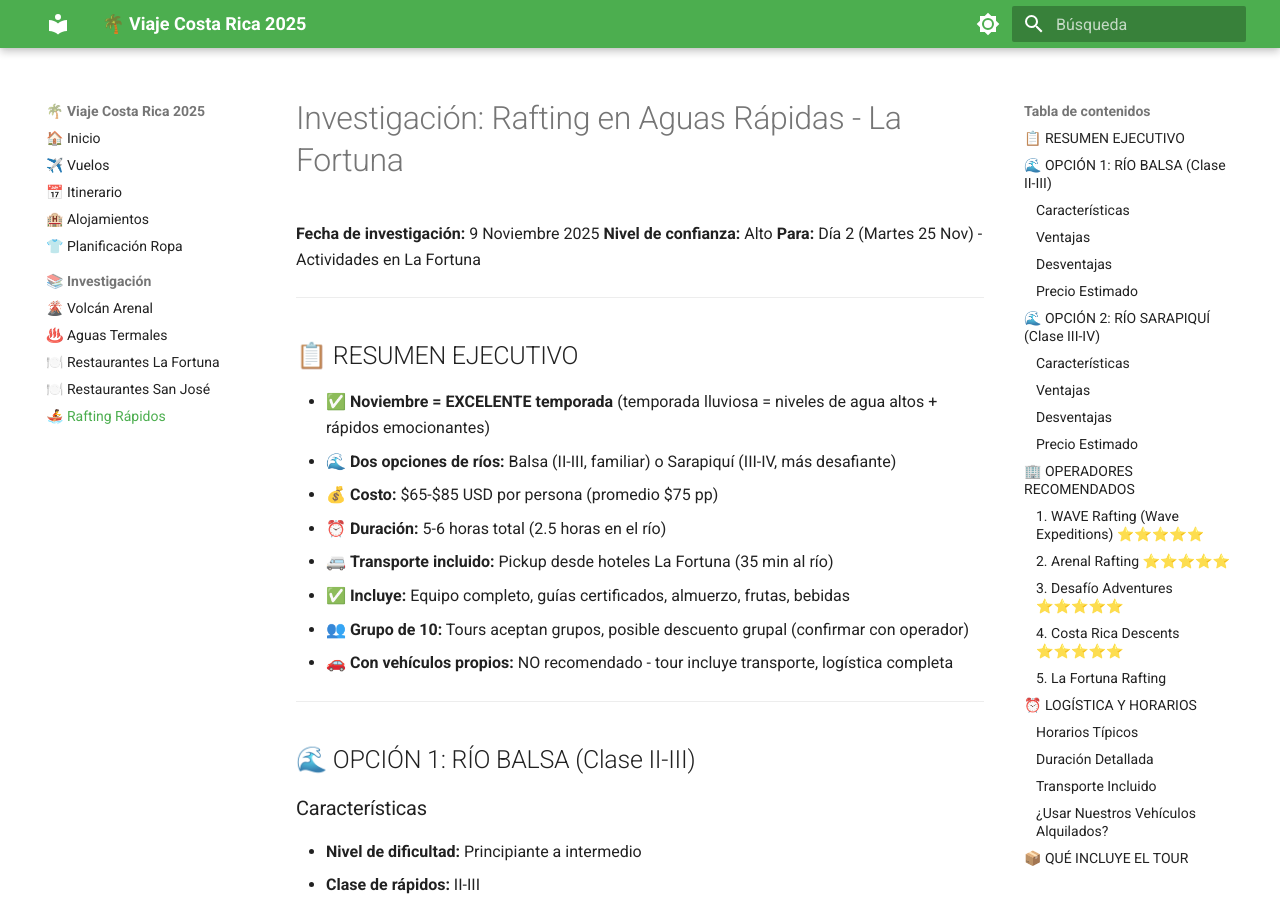
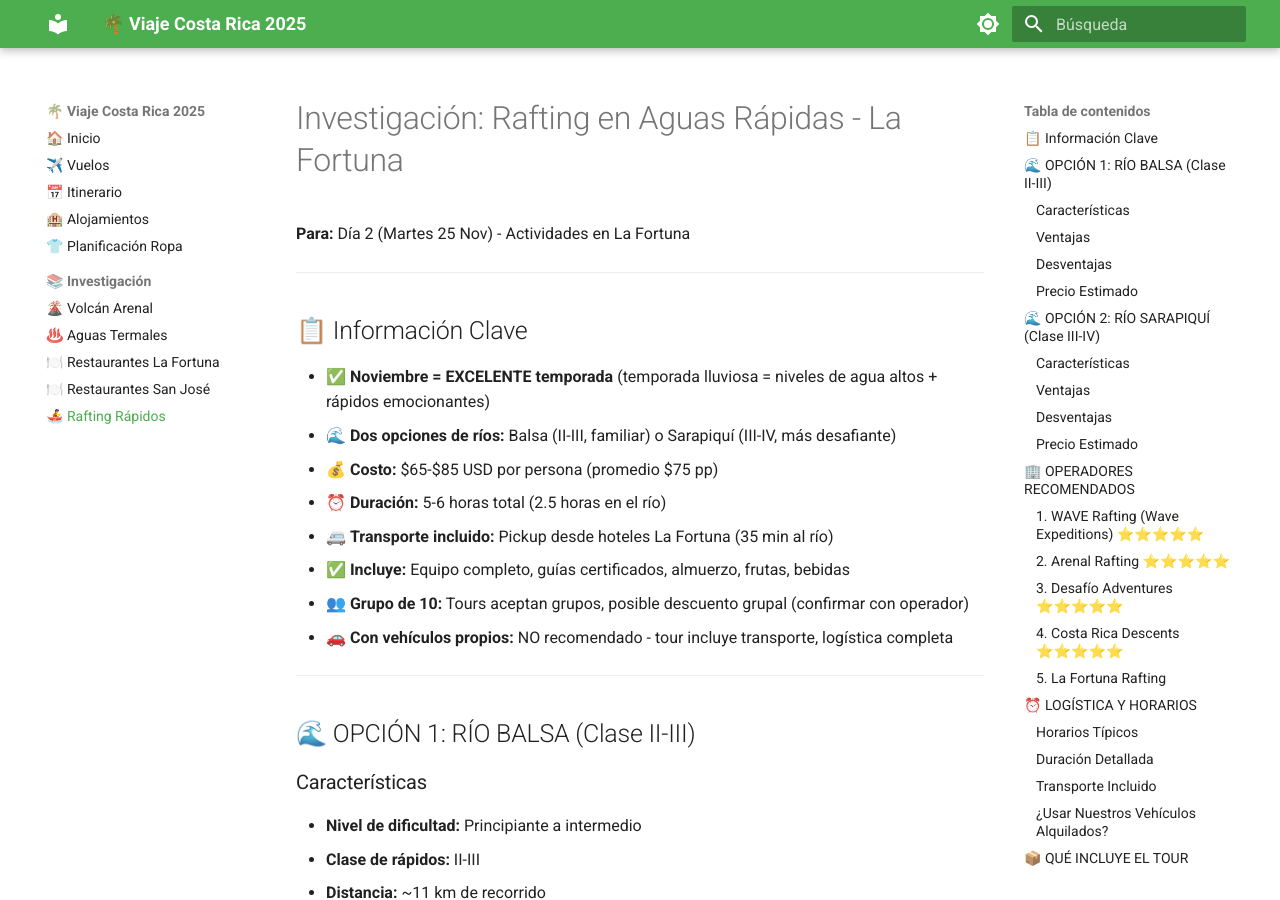
Before and after one commit to jvelez79/costa-rica, an MkDocs documentation site: the page built from docs/investigacion/rafting-rapidos.md, in a window 1280 px wide and 900 px high. Built offline with MkDocs 1.6.1 and Material for MkDocs 9.7.7, drawn with Linux system fonts in a browser that asks for light colours.

Commit message:
Refactor rafting-rapidos.md: Convert to public website style
- Remove metadata (Fecha de investigación, Nivel de confianza)
- Change "RESUMEN EJECUTIVO" to "Información Clave"
- Neutralize tone from directive to informative
- All operator details, pricing, and logistics preserved

🤖 Generated with [Claude Code](https://claude.com/claude-code)

Co-Authored-By: Claude <noreply@anthropic.com>

```diff
--- a/docs/investigacion/rafting-rapidos.md
+++ b/docs/investigacion/rafting-rapidos.md
@@ -1,12 +1,10 @@
 # Investigación: Rafting en Aguas Rápidas - La Fortuna
 
-**Fecha de investigación:** 9 Noviembre 2025
-**Nivel de confianza:** Alto
 **Para:** Día 2 (Martes 25 Nov) - Actividades en La Fortuna
 
 ---
 
-## 📋 RESUMEN EJECUTIVO
+## 📋 Información Clave
 
 - ✅ **Noviembre = EXCELENTE temporada** (temporada lluviosa = niveles de agua altos + rápidos emocionantes)
 - 🌊 **Dos opciones de ríos:** Balsa (II-III, familiar) o Sarapiquí (III-IV, más desafiante)
```
